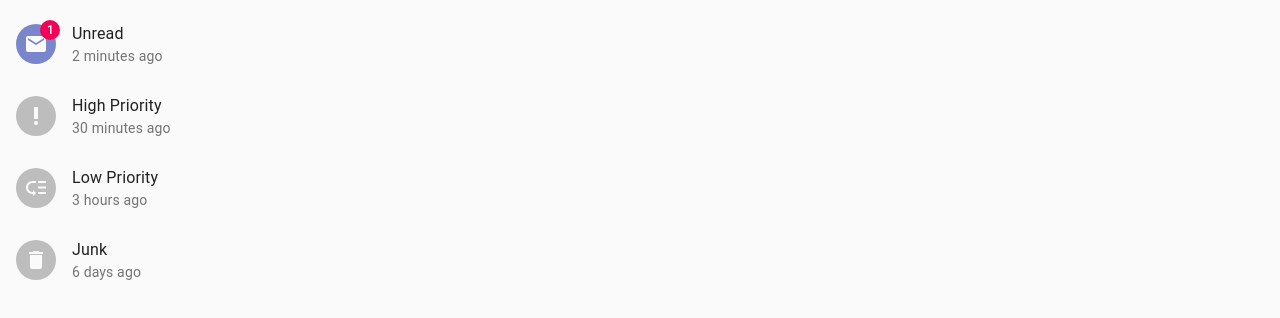
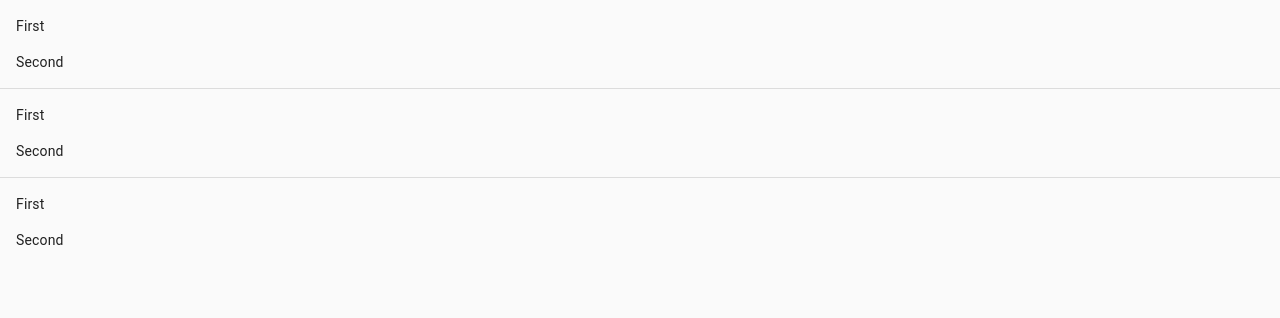
Before and after one commit to eliseuvideira/react-material-ui-cookbook, a React app: page / in a window 1280 px wide. Shown: the top 318 px of the page. Built offline with nearby package versions, Linux system fonts and the light colour scheme.

Commit message:
using the divider to create list sections

```diff
--- a/src/components/Page.tsx
+++ b/src/components/Page.tsx
@@ -1,4 +1,4 @@
-import React, { useState } from 'react';
+import React from 'react';
 import { makeStyles } from '@material-ui/core/styles';
 import Grid from '@material-ui/core/Grid';
 import {
@@ -6,63 +6,18 @@ import {
   ListItem,
   ListItemText,
   List,
-  ListItemIcon,
-  Avatar,
-  Badge,
   Container,
+  Divider,
 } from '@material-ui/core';
-import CheckCircleOutlineIcon from '@material-ui/icons/CheckCircleOutline';
-import PropTypes from 'prop-types';
-import MarkunreadIcon from '@material-ui/icons/Markunread';
-import PriorityHighIcon from '@material-ui/icons/PriorityHigh';
-import LowPriorityIcon from '@material-ui/icons/LowPriority';
-import DeleteIcon from '@material-ui/icons/Delete';
-import clsx from 'clsx';
 
-const useStyles = makeStyles((theme) => ({
+const useStyles = makeStyles({
   root: {
     flexGrow: 1,
   },
-  activeAvatar: {
-    backgroundColor: theme.palette.primary[theme.palette.type],
-  },
-}));
-
-const MaybeSelectedIcon: React.FC<{
-  selected: boolean;
-  Icon: () => JSX.Element;
-}> = ({ selected, Icon }) => (selected ? <CheckCircleOutlineIcon /> : <Icon />);
-
-MaybeSelectedIcon.propTypes = {
-  selected: PropTypes.bool.isRequired,
-  Icon: PropTypes.any.isRequired,
-};
+});
 
 const Page = () => {
   const classes = useStyles();
-  const [items] = useState([
-    {
-      name: 'Unread',
-      updated: '2 minutes ago',
-      Icon: MarkunreadIcon,
-      notifications: 1,
-    },
-    {
-      name: 'High Priority',
-      updated: '30 minutes ago',
-      Icon: PriorityHighIcon,
-    },
-    {
-      name: 'Low Priority',
-      updated: '3 hours ago',
-      Icon: LowPriorityIcon,
-    },
-    {
-      name: 'Junk',
-      updated: '6 days ago',
-      Icon: DeleteIcon,
-    },
-  ]);
 
   return (
     <div className={classes.root}>
@@ -70,27 +25,31 @@ const Page = () => {
       <Container maxWidth="lg" disableGutters>
         <Grid container>
           <Grid item xs={12}>
-            <List>
-              {items.map(({ Icon, name, updated, notifications }, index) => (
-                <ListItem key={index} button>
-                  <ListItemIcon>
-                    <Badge
-                      color={notifications ? 'secondary' : undefined}
-                      badgeContent={notifications}
-                      overlap="circle"
-                    >
-                      <Avatar
-                        className={clsx({
-                          [classes.activeAvatar]: notifications,
-                        })}
-                      >
-                        <Icon />
-                      </Avatar>
-                    </Badge>
-                  </ListItemIcon>
-                  <ListItemText primary={name} secondary={updated} />
-                </ListItem>
-              ))}
+            <List dense>
+              <ListItem>
+                <ListItemText primary="First" />
+              </ListItem>
+              <ListItem>
+                <ListItemText primary="Second" />
+              </ListItem>
+            </List>
+            <Divider />
+            <List dense>
+              <ListItem>
+                <ListItemText primary="First" />
+              </ListItem>
+              <ListItem>
+                <ListItemText primary="Second" />
+              </ListItem>
+            </List>
+            <Divider />
+            <List dense>
+              <ListItem>
+                <ListItemText primary="First" />
+              </ListItem>
+              <ListItem>
+                <ListItemText primary="Second" />
+              </ListItem>
             </List>
           </Grid>
         </Grid>
```
